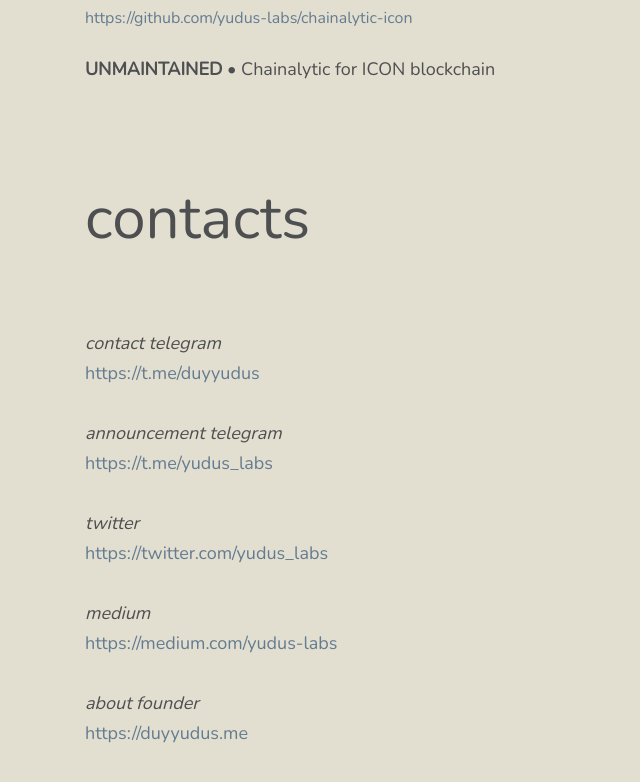
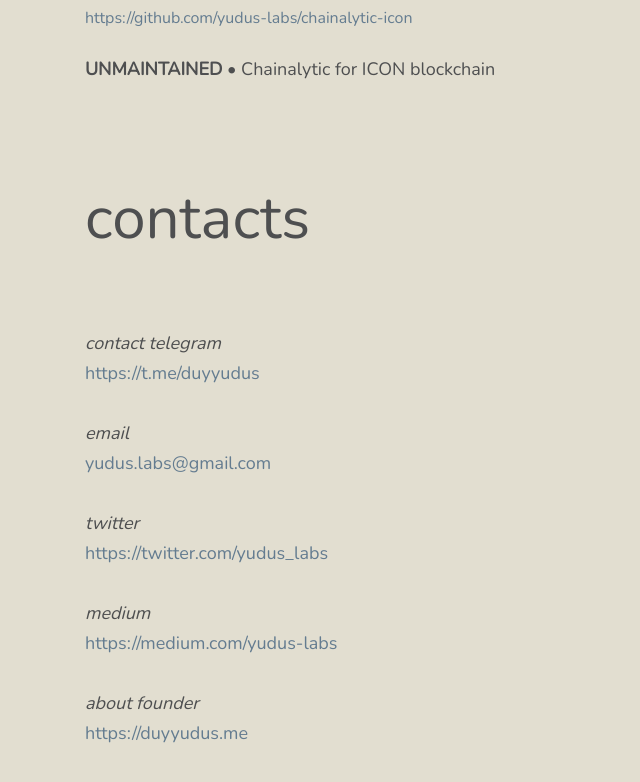
Before and after one commit to duyyudus/yudus-dev, a Gatsby site: page / in a window 1280 px wide. Shown: the part 5626-6408 px from the top of the page, without its empty margins (0-640 px from the left). Built offline with nearby package versions, Linux system fonts and the light colour scheme; Gatsby itself is replaced by a stand-in of ours; a web font is replaced by a local one.

Commit message:
Update contact

```diff
--- a/src/pages/index.js
+++ b/src/pages/index.js
@@ -72,13 +72,13 @@ function ContactDetail() {
         </a>
         <br />
         <br />
-        <i>announcement telegram</i> <br />
+        <i>email</i> <br />
         <a
           className="custom-link"
-          href="https://t.me/yudus_labs"
-          alt="Ann Telegram"
+          href="mailto:yudus.labs@gmail.com"
+          alt="Email"
         >
-          https://t.me/yudus_labs
+          yudus.labs@gmail.com
         </a>
         <br />
         <br />
```
